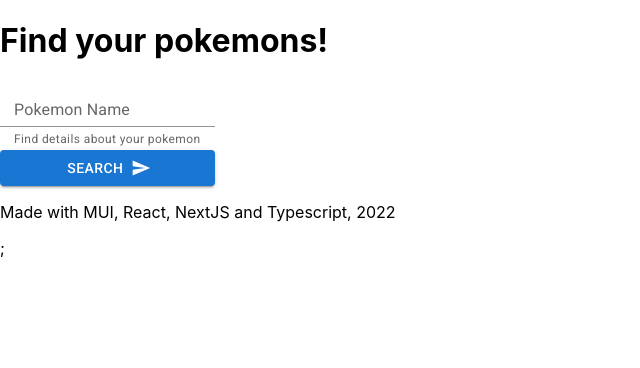
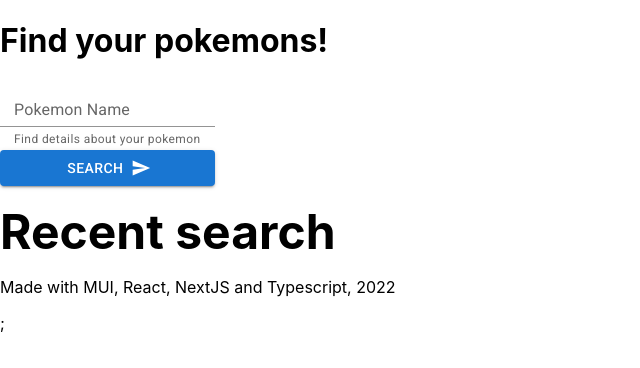
Before and after one commit to krnl0138/pokevue, a Next.js app: page /pokemon in a window 1280 px wide. Shown: the top 368 px of the page, without its empty margins (0-640 px from the left). Built offline with nearby package versions, Linux system fonts and the light colour scheme.

Commit message:
add Header to RecentSearch

```diff
--- a/components/layout.tsx
+++ b/components/layout.tsx
@@ -7,14 +7,16 @@ export const Layout = ({
   children: React.ReactNode;
 }): JSX.Element => {
   return (
-    <div>
+    <>
       <Head>
         <title>Pokemon</title>
         <meta name="viewport" content="initial-scale=1, width=device-width" />
       </Head>
-      <h1>Find your pokemons!</h1>
-      <main>{children}</main>
-      <Footer />
-    </div>
+      <div>
+        <h1>Find your pokemons!</h1>
+        <main>{children}</main>
+        <Footer />
+      </div>
+    </>
   );
 };
--- a/components/pokemonCard/PokemonCard.tsx
+++ b/components/pokemonCard/PokemonCard.tsx
@@ -24,14 +24,9 @@ type TPokemonCard = {
 
 export const PokemonCard = ({ data, openModal }: TPokemonCard): JSX.Element => {
   const dispatch = useAppDispatch();
-  // console.log("data parameter from PokemonCard", data);
   const [pokemon, pokemonSpecies] = data;
-  // console.log(pokemon, pokemonSpecies);
-
-  // const [displayCard, setDisplayCard] = useState(false);
 
   const removeCard = () => {
-    // setDisplayCard(false);
     dispatch(removeRecentCard(0));
   };
 
--- a/components/recentSearch/RecentSearch.tsx
+++ b/components/recentSearch/RecentSearch.tsx
@@ -2,6 +2,7 @@
 // import { PokemonCard } from "../pokemonCard/PokemonCard";
 
 import { useAppSelector } from "../../utils/hooks";
+import { Header } from "../header/Header";
 import { PokemonCard } from "../pokemonCard/PokemonCard";
 
 export const RecentSearch = ({ children }: { children?: JSX.Element }) => {
@@ -19,11 +20,12 @@ export const RecentSearch = ({ children }: { children?: JSX.Element }) => {
 
   const recentSearch = useAppSelector((state) => state.recentSearch);
 
-  const renderCards = () => {
-    return recentSearch.map((card, index) => (
-      <PokemonCard key={index} data={card} />
-    ));
-  };
-
-  return recentSearch.length > 0 ? renderCards() : null;
+  return (
+    <>
+      <Header title={"Recent search"} />
+      {recentSearch.map((card, index) => (
+        <PokemonCard key={index} data={card} />
+      ))}
+    </>
+  );
 };
--- a/lib/redux/slices/recentSearchSlice.ts
+++ b/lib/redux/slices/recentSearchSlice.ts
@@ -8,7 +8,7 @@ export const recentSearchSlice = createSlice({
       state.push(action.payload);
     },
     removeRecentCard: (state, action) => {
-      state.filter((card, i) => i !== action.payload.index);
+      state.splice(action.payload, 1);
     },
   },
 });
```
